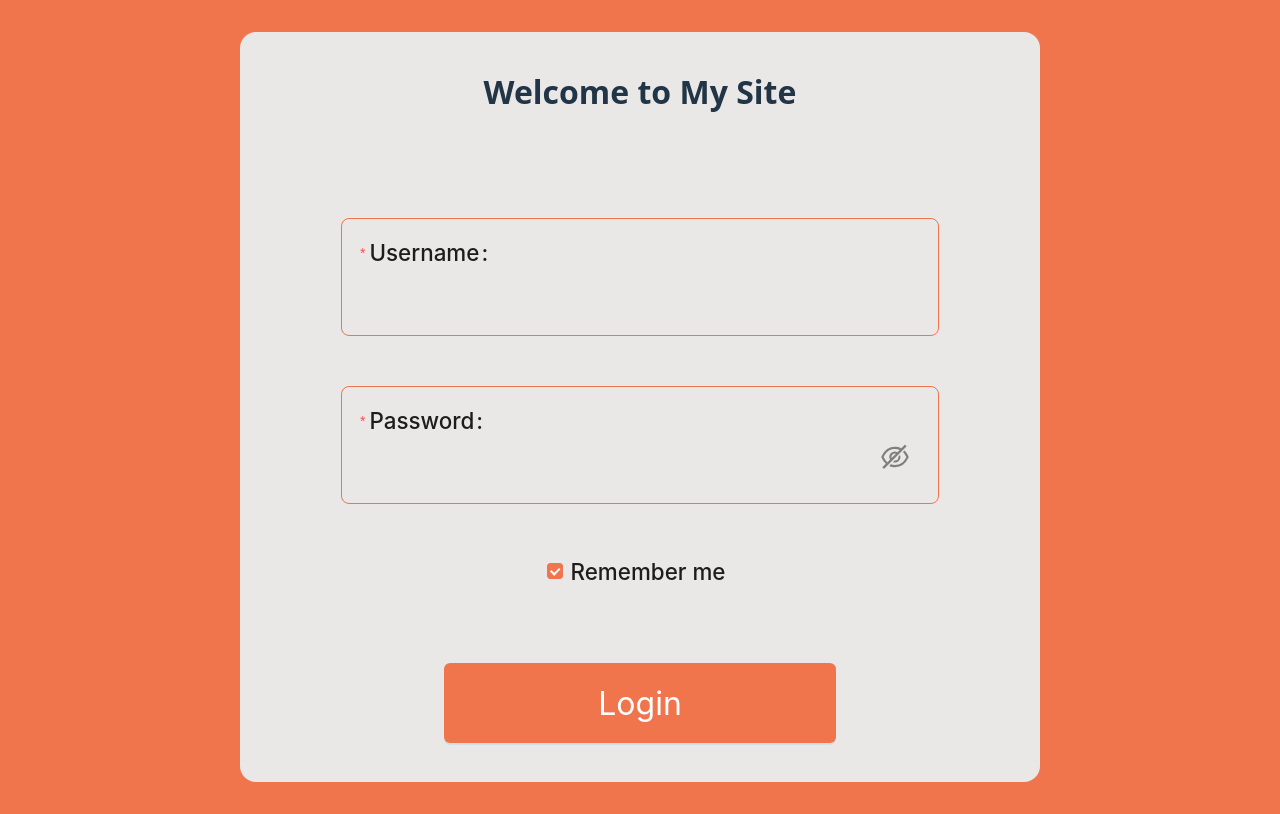
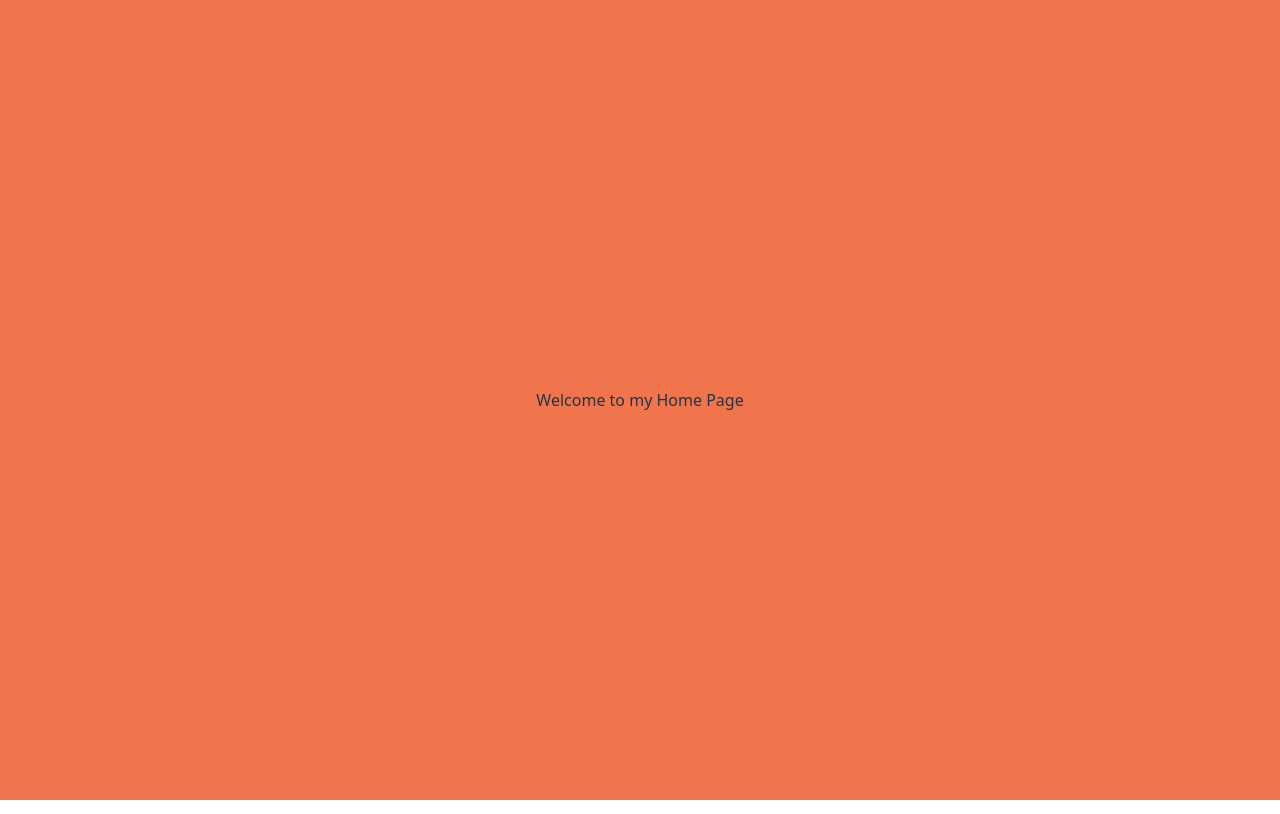
Before and after one commit to Mahmoudibrahim54/reactjs-nestjs-auth-app, a React (Vite) app in the folder portal/: page /home in a window 1280 px wide. Built offline with nearby package versions, Linux system fonts and the light colour scheme.

Commit message:
[FRONTEND][ADD]: Add home page, nav bar and main layout skeleton code

```diff
--- a/portal/src/App.tsx
+++ b/portal/src/App.tsx
@@ -2,12 +2,14 @@ import './App.css';
 import { BrowserRouter, Route, Routes } from 'react-router-dom';
 import { SignUp } from './pages/SignUp/SignUp';
 import { Login } from './pages/Login/Login';
+import { Home } from './pages/Home/Home';
 function App() {
   return (
     <BrowserRouter>
       <Routes>
         <Route path="/sign-up" element={<SignUp />} />
         <Route path="/*" element={<Login />} />
+        <Route path="/home" element={<Home />} />
       </Routes>
     </BrowserRouter>
   );
--- /dev/null
+++ b/portal/src/components/MainLayout/MainLayout.tsx
@@ -0,0 +1,6 @@
+import './MainLayout.scss';
+import { FC } from 'react';
+
+export const MainLayout: FC = () => {
+  return <div></div>;
+};
--- /dev/null
+++ b/portal/src/components/NavigationBar/NavigationBar.tsx
@@ -0,0 +1,6 @@
+import './NavigationBar.scss';
+import { FC } from 'react';
+
+export const NavigationBar: FC = () => {
+  return <div></div>;
+};
--- /dev/null
+++ b/portal/src/pages/Home/Home.tsx
@@ -0,0 +1,5 @@
+import { FC } from 'react';
+
+export const Home: FC = () => {
+  return <div>Welcome to my Home Page</div>;
+};
--- a/portal/src/pages/SignUp/SignUp.tsx
+++ b/portal/src/pages/SignUp/SignUp.tsx
@@ -2,5 +2,5 @@ import './SignUp.scss';
 import { FC } from 'react';
 
 export const SignUp: FC = () => {
-  return <div>Welcome to Sign Up Page</div>;
+  return <div>Welcome to My Sign Up Page</div>;
 };
```
Also changed, not shown: portal/src/components/MainLayout/MainLayout.scss (added), portal/src/components/NavigationBar/NavigationBar.scss (added), portal/src/pages/Home/Home.scss (added).
